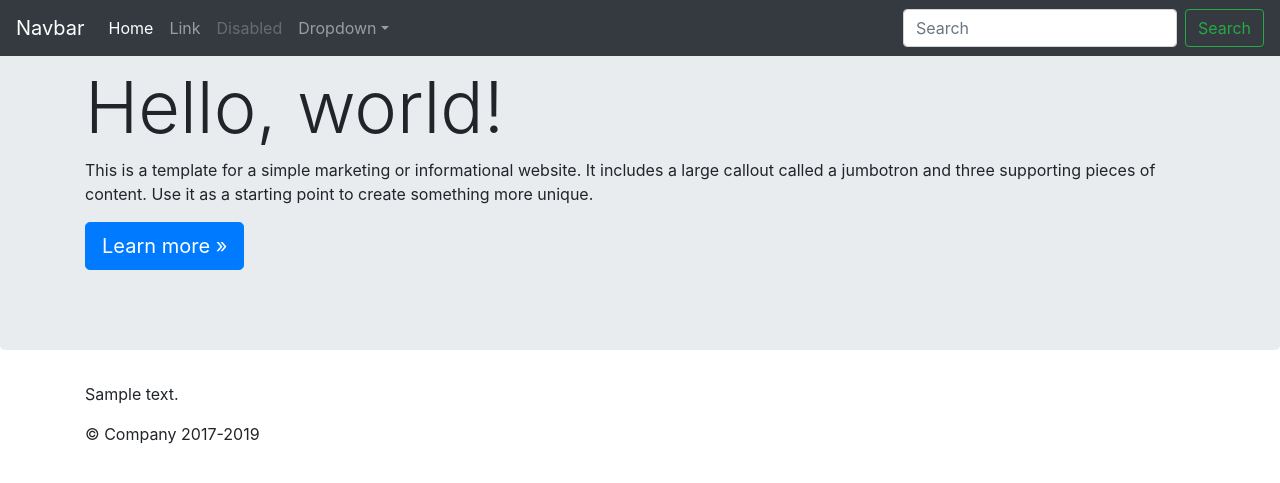
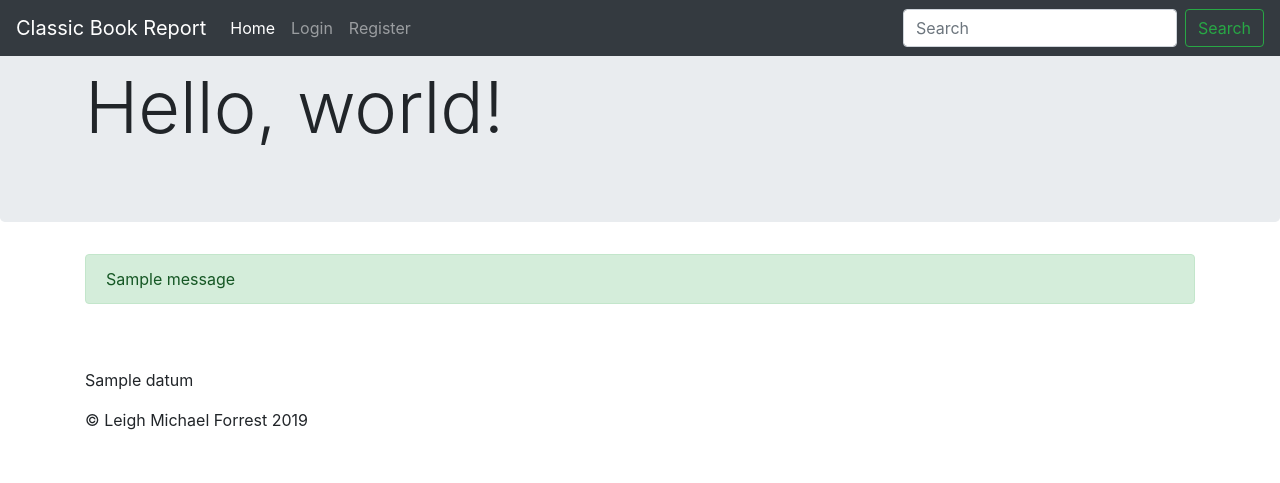
Before and after one commit to leighmforrest/project1, a Flask app: template app/home/templates/home/index.html in a window 1280 px wide. Shown: the top 483 px of the page. Run offline with Flask 2, Linux system fonts and the light colour scheme; the template is opened without the code that fills it: values that come from a table or form of the project are taken from there, most other values are stand-ins (such as "Sample title", 1, 10 or a date in 2020); one stand-in notice (Sample message) is shown; parts of the project's set-up code (start-up, migrations or seed data) failed here and were passed over; some libraries are stand-ins or nearby versions.

Commit message:
registration and login added

```diff
--- /dev/null
+++ b/app/auth/forms.py
@@ -0,0 +1,32 @@
+from flask_wtf import FlaskForm
+from wtforms import StringField, PasswordField
+from wtforms.validators import ValidationError, DataRequired, EqualTo, Length
+from app.models import User
+
+
+class RegistrationForm(FlaskForm):
+    username = StringField('Username', validators=[DataRequired(), Length(
+        min=5, max=25, message="Username must be between 5 and 25 characters")])
+    handle = StringField('Handle', validators=[Length(max=25, message="Username cannot exceed 25 characters")])
+    password = PasswordField('Password', validators=[DataRequired(),
+                                                     Length(min=8, max=25, message="Password must be between 8 and 25 characters")])
+    password2 = PasswordField('Confirm Password', validators=[DataRequired(), EqualTo('password')])
+
+    def validate_username(self, username):
+        if User.user_exists(self.username.data):
+            raise ValidationError('Please use a different username')
+
+
+class LoginForm(FlaskForm):
+    username = StringField('Username', validators=[DataRequired()])
+    password = PasswordField('Password', validators=[DataRequired()])
+
+    def validate(self):
+        rv = FlaskForm.validate(self)
+        if not rv:
+            return False
+
+        if User.login(self.username.data, self.password.data):
+            return True
+        else:
+            self.password.errors.append('Incorrect email or password')
--- a/app/home/templates/home/index.html
+++ b/app/home/templates/home/index.html
@@ -1,9 +1,37 @@
 {% extends 'base.html' %}
+
+{% block modal %}
+<div class="modal fade" id="loginModal" tabindex="-1" role="dialog" aria-labelledby="loginModalLabel" aria-hidden="true">
+      <div class="modal-dialog" role="document">
+        <div class="modal-content">
+          <div class="modal-header">
+            <h5 class="modal-title" id="loginModalLabel">Login</h5>
+            <button type="button" class="close" data-dismiss="modal" aria-label="Close">
+              <span aria-hidden="true">&times;</span>
+            </button>
+          </div>
+          <div class="modal-body">
+            <form action="{{ url_for('auth.login') }}" method="post">
+                {% from "macros/_formhelpers.html" import render_field %}
+                {{ login_form.hidden_tag() }}
+                {{ render_field(login_form.username, class='form-control') }}
+                {{ render_field(login_form.password, class='form-control')}}
+                <button type="button" class="btn btn-secondary" data-dismiss="modal">Close</button>
+                <input type="submit" class="btn btn-primary" value="Login" />
+            </form>
+          </div>
+          <div class="modal-footer">
+            HAI
+          </div>
+        </div>
+      </div>
+    </div>
+{% endblock %}
 
 {% block content %}
 <div class="col-md-10">
     {% for datum in data %}
-    <p>{{ datum.message }}</p>
+    <p>{{ datum }}</p>
     {% endfor %}
 </div>
 {% endblock %}
--- a/app/templates/base.html
+++ b/app/templates/base.html
@@ -33,8 +33,10 @@
     <link href="jumbotron.css" rel="stylesheet">
   </head>
   <body>
+    {% block modal %}
+    {% endblock %}
     <nav class="navbar navbar-expand-md navbar-dark fixed-top bg-dark">
-  <a class="navbar-brand" href="#">Navbar</a>
+  <a class="navbar-brand" href="{{ url_for('home.home') }}">Classic Book Report</a>
   <button class="navbar-toggler" type="button" data-toggle="collapse" data-target="#navbarsExampleDefault" aria-controls="navbarsExampleDefault" aria-expanded="false" aria-label="Toggle navigation">
     <span class="navbar-toggler-icon"></span>
   </button>
@@ -42,22 +44,23 @@
   <div class="collapse navbar-collapse" id="navbarsExampleDefault">
     <ul class="navbar-nav mr-auto">
       <li class="nav-item active">
-        <a class="nav-link" href="#">Home <span class="sr-only">(current)</span></a>
+        <a class="nav-link" href="{{ url_for('home.home')}}">Home <span class="sr-only">(current)</span></a>
+      </li>
+      {% if session['username'] %}
+      <li class="nav-item">
+        <a class="nav-link" href="{{ url_for('auth.dashboard') }}">{{ session['username'] }}</a>
       </li>
       <li class="nav-item">
-        <a class="nav-link" href="#">Link</a>
+        <a class="nav-link" href="{{ url_for('auth.logout') }}">Logout</a>
+      </li>
+      {% else %}
+      <li class="nav-item">
+        <a class="nav-link href="#" data-toggle="modal" data-target="#loginModal">Login</a>
       </li>
       <li class="nav-item">
-        <a class="nav-link disabled" href="#">Disabled</a>
+        <a class="nav-link" href="{{ url_for('auth.register') }}">Register</a>
       </li>
-      <li class="nav-item dropdown">
-        <a class="nav-link dropdown-toggle" href="#" id="dropdown01" data-toggle="dropdown" aria-haspopup="true" aria-expanded="false">Dropdown</a>
-        <div class="dropdown-menu" aria-labelledby="dropdown01">
-          <a class="dropdown-item" href="#">Action</a>
-          <a class="dropdown-item" href="#">Another action</a>
-          <a class="dropdown-item" href="#">Something else here</a>
-        </div>
-      </li>
+      {% endif %}
     </ul>
     <form class="form-inline my-2 my-lg-0">
       <input class="form-control mr-sm-2" type="text" placeholder="Search" aria-label="Search">
@@ -73,41 +76,29 @@
   <div class="jumbotron">
     <div class="container">
       <h1 class="display-3">Hello, world!</h1>
-      <p>This is a template for a simple marketing or informational website. It includes a large callout called a jumbotron and three supporting pieces of content. Use it as a starting point to create something more unique.</p>
-      <p><a class="btn btn-primary btn-lg" href="#" role="button">Learn more &raquo;</a></p>
     </div>
   </div>
   {% endblock %}
-
+  <div class="mt-3"></div>
+  <div class="container">
+    <div class="row">
+      <div class="col-md-12">
+        {% include 'macros/_flashmessages.html' %}
+      </div>
+    </div>
+  </div>
   <div class="container">
     <!-- Example row of columns -->
-    <div class="row">
+    <div class="row mt-5">
       {% block content %}
-      <div class="col-md-4">
-        <h2>Heading</h2>
-        <p>Donec id elit non mi porta gravida at eget metus. Fusce dapibus, tellus ac cursus commodo, tortor mauris condimentum nibh, ut fermentum massa justo sit amet risus. Etiam porta sem malesuada magna mollis euismod. Donec sed odio dui. </p>
-        <p><a class="btn btn-secondary" href="#" role="button">View details &raquo;</a></p>
-      </div>
-      <div class="col-md-4">
-        <h2>Heading</h2>
-        <p>Donec id elit non mi porta gravida at eget metus. Fusce dapibus, tellus ac cursus commodo, tortor mauris condimentum nibh, ut fermentum massa justo sit amet risus. Etiam porta sem malesuada magna mollis euismod. Donec sed odio dui. </p>
-        <p><a class="btn btn-secondary" href="#" role="button">View details &raquo;</a></p>
-      </div>
-      <div class="col-md-4">
-        <h2>Heading</h2>
-        <p>Donec sed odio dui. Cras justo odio, dapibus ac facilisis in, egestas eget quam. Vestibulum id ligula porta felis euismod semper. Fusce dapibus, tellus ac cursus commodo, tortor mauris condimentum nibh, ut fermentum massa justo sit amet risus.</p>
-        <p><a class="btn btn-secondary" href="#" role="button">View details &raquo;</a></p>
-      </div>
-    </div>
-    {% endblock %}
+      {% endblock %}
     <hr>
-
   </div> <!-- /container -->
 
 </main>
 
 <footer class="container">
-  <p>&copy; Company 2017-2019</p>
+  <p>&copy; Leigh Michael Forrest 2019</p>
 </footer>
 <script src="https://code.jquery.com/jquery-3.3.1.slim.min.js" integrity="sha384-q8i/X+965DzO0rT7abK41JStQIAqVgRVzpbzo5smXKp4YfRvH+8abtTE1Pi6jizo" crossorigin="anonymous"></script>
 <script src="https://cdnjs.cloudflare.com/ajax/libs/popper.js/1.14.7/umd/popper.min.js" integrity="sha384-UO2eT0CpHqdSJQ6hJty5KVphtPhzWj9WO1clHTMGa3JDZwrnQq4sF86dIHNDz0W1" crossorigin="anonymous"></script>
--- /dev/null
+++ b/app/templates/macros/_flashmessages.html
@@ -0,0 +1,11 @@
+{% with messages = get_flashed_messages(with_categories=true) %}
+{% if messages %}
+<div id="messages">
+  {% for category, message in messages %}
+  <div class="alert alert-{{ category }} alert-dismissible fade show" role="alert">
+    {{ message }}
+  </div>
+  {% endfor %}
+</div>
+{% endif %}
+{% endwith %}
--- /dev/null
+++ b/app/templates/macros/_formhelpers.html
@@ -0,0 +1,13 @@
+{% macro render_field(field) %}
+<div class="form-group">
+  {{ field.label }}
+  {{ field(**kwargs)|safe }}
+  {% if field.errors %}
+    <ul class="text-danger">
+    {% for error in field.errors %}
+      <li>{{ error }}</li>
+    {% endfor %}
+    </ul>
+  {% endif %}
+</div>
+{% endmacro %}
```
Also changed, not shown: app/auth/routes.py (+32 -3 lines), app/auth/templates/auth/register.html (added, +18 -0 lines), app/home/routes.py (+4 -3 lines), app/models.py (+45 -8 lines), app/utils/dao.py (added, +30 -0 lines), app/utils/decorators.py (added, +12 -0 lines), 1 other file.
